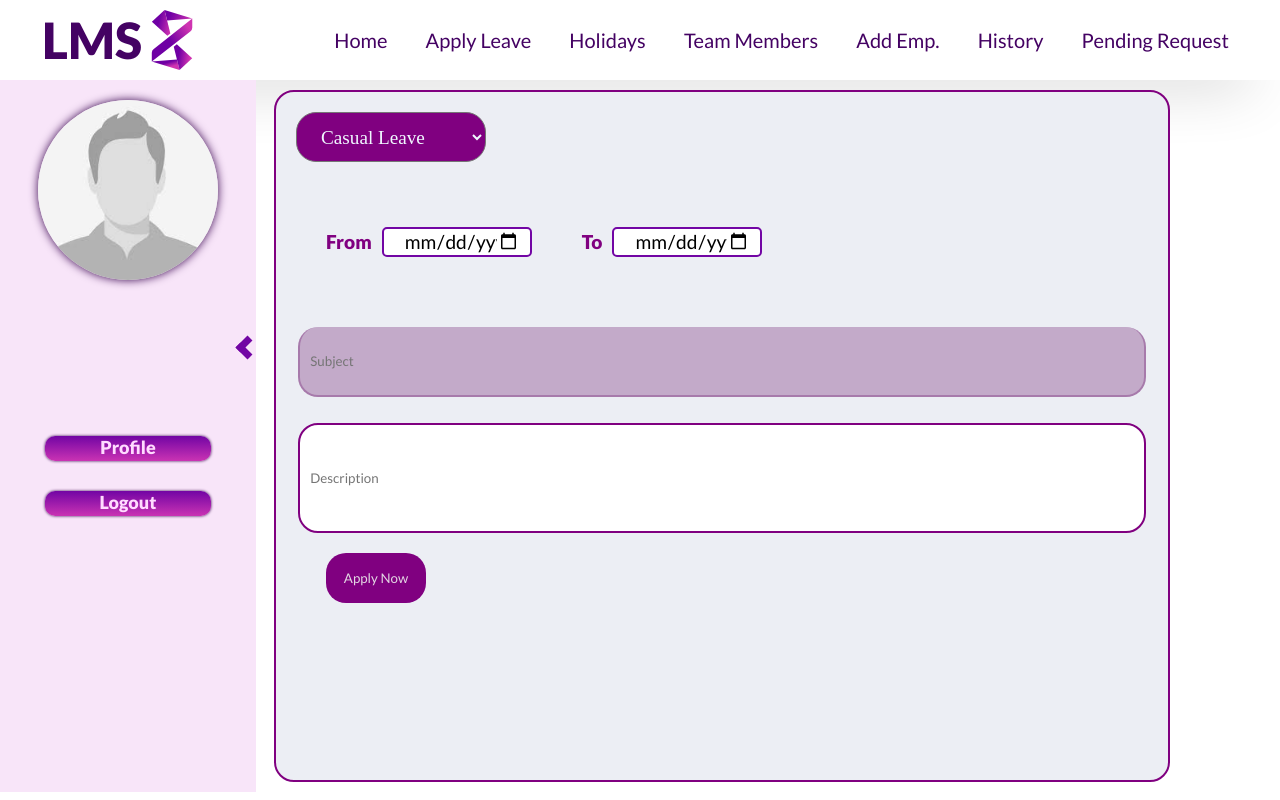
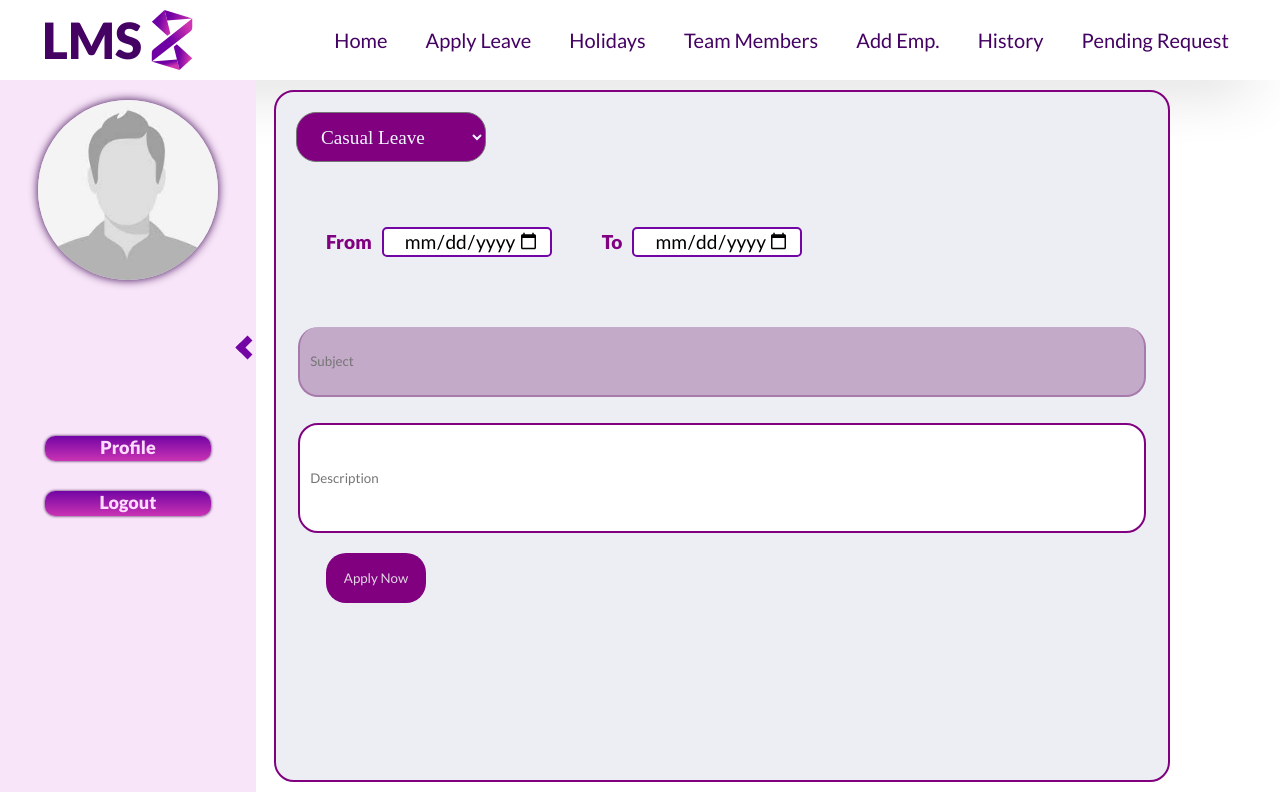
Before and after one commit to shubh045/learning-management-system, a React (Create React App) app in the folder Client/: page /apply-leave in a window 1280 px wide. Built offline with nearby package versions, Linux system fonts and the light colour scheme.

Commit message:
updated Apply.css

```diff
--- a/Client/src/component/Applyleave/Apply.css
+++ b/Client/src/component/Applyleave/Apply.css
@@ -31,7 +31,7 @@
   font-weight: bolder;
 }
 .date input {
-  width: 150px;
+  width: 170px;
   height: 30px;
   margin-left: 10px;
   background-color: #ffffff;
--- a/Client/src/component/History/history.js
+++ b/Client/src/component/History/history.js
@@ -17,6 +17,7 @@ const History = () => {
           style={{
             backgroundColor: "rgb(102, 14, 102)",
             borderColor: "rgb(102, 14, 102)",
+            cursor:"pointer"
           }}
         >
           <FontAwesomeIcon icon={faCaretDown} />
@@ -29,6 +30,7 @@ const History = () => {
           style={{
             backgroundColor: "rgb(102, 14, 102)",
             borderColor: "rgb(102, 14, 102)",
+            cursor:"pointer"
           }}
         >
           <FontAwesomeIcon icon={faCaretUp} />
```
